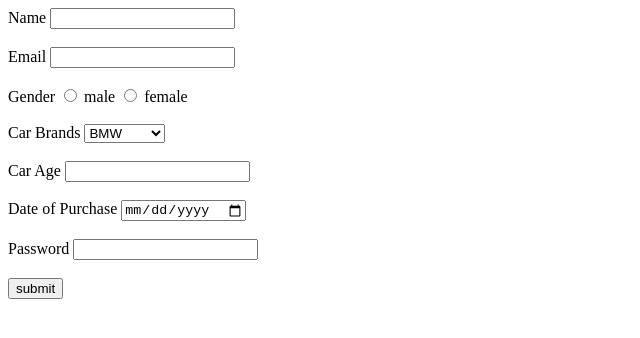
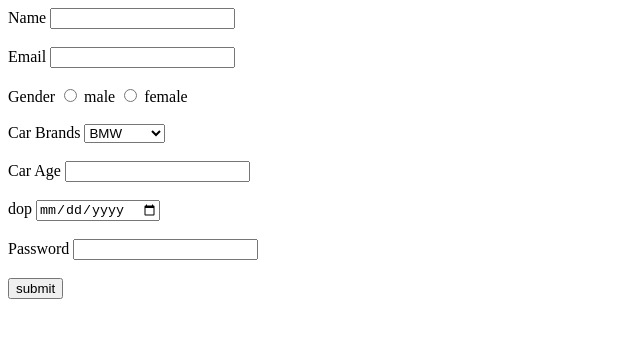
Before and after one commit to acciojob/car-insurance-form-sandeepr6221-cmd, a website: page main.html in a window 1280 px wide. Shown: the whole page, without its empty margins (0-640 px from the left). Drawn offline with Linux system fonts and the light colour scheme.

Commit message:
created a submission

```diff
--- a/main.html
+++ b/main.html
@@ -32,7 +32,7 @@
 			<label for="carage">Car Age</label>
 			<input type="number" id="carage" required>
 			<br><br>
-			<lable for="dop">Date of Purchase</lable>
+			<lable for="dop">dop</lable>
 			<input type="Date" id="dop" required>
 			<br><br>
 			<label for="password">Password</label>
```
